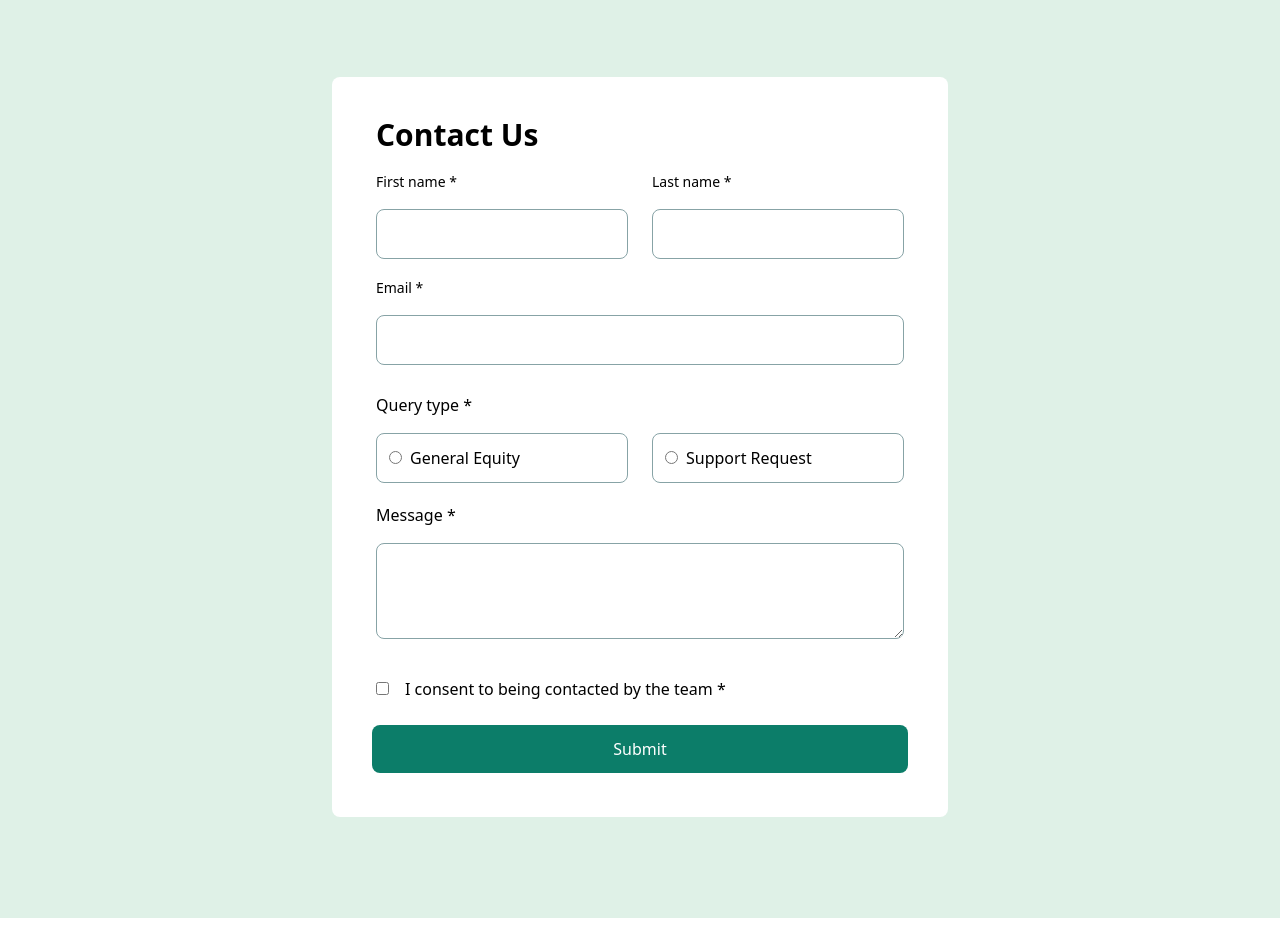
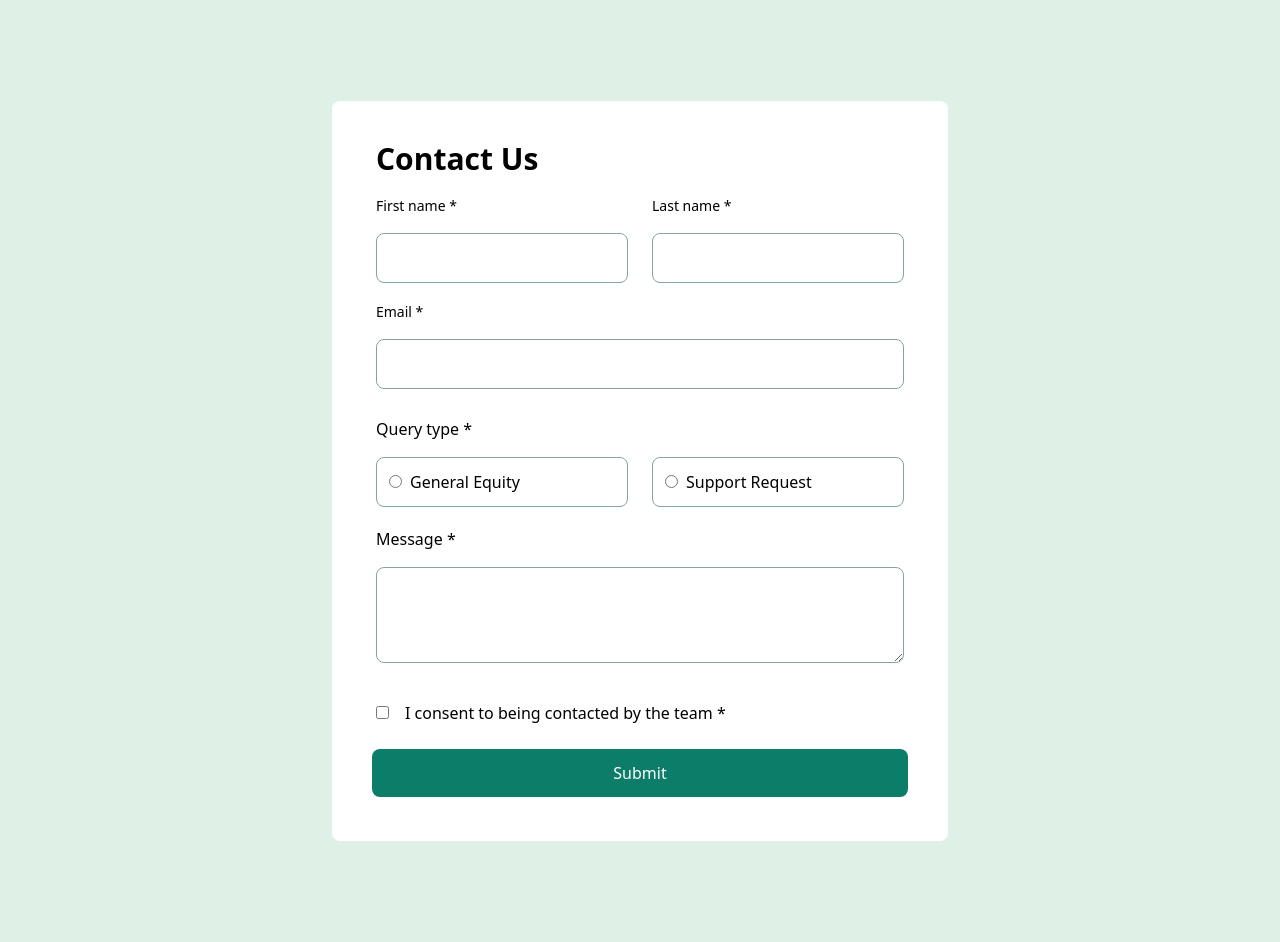
Before and after one commit to negin-khademi/contact-form, an Angular app: page / in a window 1280 px wide. Before the commit the page ends 918 px from the top, so only its background shows below. Built offline with nearby package versions, Linux system fonts and the light colour scheme.

Commit message:
fix : fix ui related to padding before submitting form

```diff
--- a/src/app/contact-form/contact-form.html
+++ b/src/app/contact-form/contact-form.html
@@ -1,4 +1,4 @@
-<div class="w-full pb-6" [ngClass]="">
+<div class="w-full pb-6" [ngClass]="submitted ? 'pt-0' : 'pt-6'">
   <form [formGroup]="contactForm" (ngSubmit)="submitForm()"
     class="px-3 mx-3 lg:px-8 lg:py-6 bg-white min-h-full rounded-lg">
     <p class="text-3xl font-bold w-full py-4 px-3">Contact Us</p>
--- a/src/app/contact-form/contact-form.ts
+++ b/src/app/contact-form/contact-form.ts
@@ -32,6 +32,7 @@ export class ContactForm {
 
   submitForm() {
     if (this.contactForm.valid) {
+      this.submitted = true;
       this.formSubmitted.emit();
       this.contactForm.reset();
     } else {
@@ -39,10 +40,6 @@ export class ContactForm {
       this.contactForm.markAllAsTouched();
       return;
     }
-    this.submitted = true;
-    // if (this.contactForm.invalid) {
-
-    // }
 
     // proceed with form submission
     console.log(this.contactForm.value);
```
